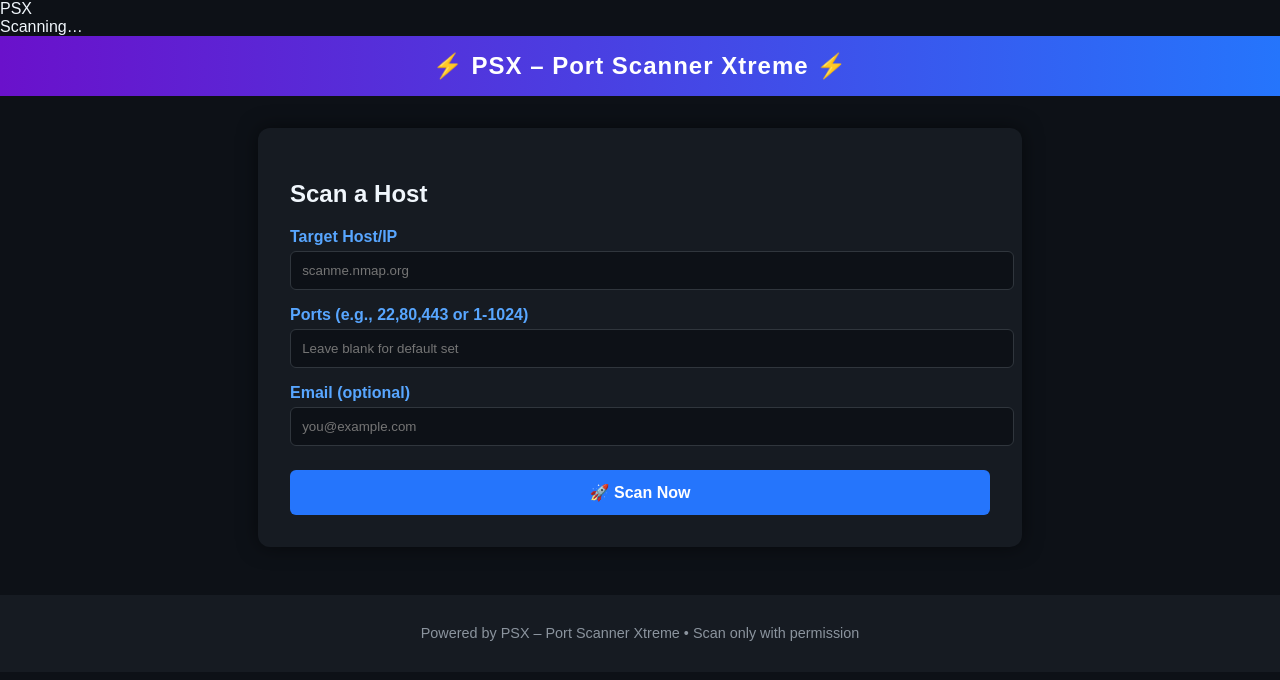
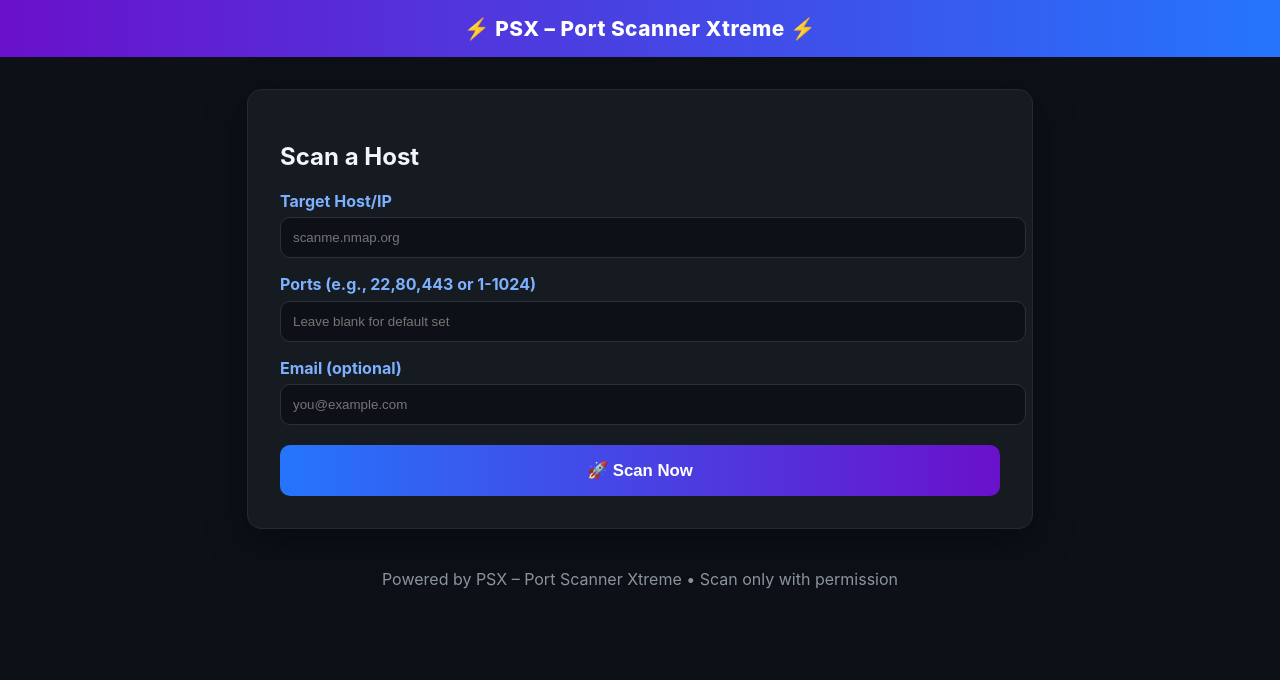
Before and after one commit to RishabSolemn/open-port-scanner, a FastAPI app: page / in a window 1280 px wide. Shown: the top 680 px of the page. Run offline with FastAPI, Linux system fonts and the light colour scheme; data that the repository does not hold is empty.

Commit message:
Update styles.css

```diff
--- a/static/styles.css
+++ b/static/styles.css
@@ -1,7 +1,7 @@
-/* General Reset */
+/* Base */
 body {
   margin: 0;
-  font-family: Arial, sans-serif;
+  font-family: Inter, Segoe UI, Arial, sans-serif;
   background: #0d1117;
   color: #f0f6fc;
 }
@@ -13,84 +13,127 @@
   text-align: center;
   color: white;
   font-size: 1.8rem;
-  font-weight: bold;
-  letter-spacing: 1px;
+  font-weight: 800;
+  letter-spacing: 0.5px;
 }
-
-header .logo {
-  font-size: 1.5rem;
-}
+header .logo { font-size: 1.3rem; }
 
 /* Container */
 .container {
-  max-width: 700px;
+  max-width: 720px;
   margin: 2rem auto;
   background: #161b22;
-  border-radius: 12px;
+  border-radius: 14px;
   padding: 2rem;
-  box-shadow: 0 0 20px rgba(0,0,0,0.5);
+  box-shadow: 0 12px 40px rgba(0, 0, 0, 0.45);
+  border: 1px solid #232a33;
 }
 
-/* Form */
-form label {
+/* Labels & Inputs */
+label {
   display: block;
-  margin: 1rem 0 0.3rem;
-  font-weight: bold;
-  color: #58a6ff;
+  margin: 1rem 0 0.4rem;
+  font-weight: 700;
+  color: #7db0ff;
+}
+input {
+  width: 100%;
+  padding: 0.75rem;
+  border-radius: 10px;
+  border: 1px solid #2b313a;
+  background: #0d1117;
+  color: #f0f6fc;
+  outline: none;
+  transition: border 0.2s, box-shadow 0.2s;
+}
+input:focus {
+  border-color: #4b9dff;
+  box-shadow: 0 0 0 4px rgba(75, 157, 255, 0.15);
 }
 
-form input {
+/* Button */
+button {
+  margin-top: 1.25rem;
   width: 100%;
-  padding: 0.7rem;
-  border-radius: 6px;
-  border: 1px solid #30363d;
-  background: #0d1117;
-  color: #f0f6fc;
+  padding: 0.95rem;
+  border: none;
+  border-radius: 10px;
+  background: linear-gradient(90deg, #2575fc, #6a11cb);
+  color: #fff;
+  font-weight: 800;
+  cursor: pointer;
+  font-size: 1.05rem;
+  transition: transform 0.08s ease, filter 0.2s ease;
 }
+button:hover { filter: brightness(1.06); }
+button:active { transform: translateY(1px); }
 
-form input:focus {
-  outline: none;
-  border-color: #58a6ff;
-}
-
-form button {
-  margin-top: 1.5rem;
-  width: 100%;
-  padding: 0.8rem;
-  border: none;
-  border-radius: 6px;
-  background: #2575fc;
-  color: white;
-  font-weight: bold;
-  cursor: pointer;
-  font-size: 1rem;
-  transition: background 0.3s;
-}
-
-form button:hover {
-  background: #1e63d5;
-}
-
-/* Result Box */
+/* Result */
 .result {
   margin-top: 2rem;
-  padding: 1rem;
-  border: 1px solid #30363d;
-  border-radius: 8px;
+  padding: 1.2rem;
+  border: 1px solid #2c3541;
+  border-radius: 12px;
   background: #0d1117;
 }
-
 .result h3 {
-  margin-top: 0;
-  color: #58a6ff;
+  margin: 0 0 0.5rem;
+  color: #7db0ff;
 }
 
 /* Footer */
 footer {
-  margin-top: 3rem;
+  margin: 2.5rem auto;
   text-align: center;
-  padding: 1rem;
-  background: #161b22;
-  font-size: 0.9rem;
   color: #8b949e;
 }
+
+/* ===== Premium Loader Overlay ===== */
+.psx-loader.hidden { display: none; }
+.psx-loader {
+  position: fixed; inset: 0;
+  display: grid; place-items: center;
+  background: rgba(6, 10, 16, 0.55);   /* translucent backdrop */
+  backdrop-filter: blur(6px);          /* subtle glass blur */
+  z-index: 9999;
+}
+
+.psx-loader-wrap {
+  position: relative;
+  width: 160px; height: 160px;
+  display: grid; place-items: center;
+  isolation: isolate;
+}
+
+.psx-ring {
+  position: absolute; inset: 0;
+  border-radius: 50%;
+  border: 6px solid transparent;
+  border-top-color: #6a11cb;
+  border-right-color: #2575fc;
+  box-shadow:
+    0 0 24px rgba(106, 17, 203, 0.35),
+    0 0 24px rgba(37, 117, 252, 0.35) inset;
+  animation: psx-spin 1s linear infinite;
+}
+
+.psx-core {
+  position: relative;
+  font-weight: 900;
+  letter-spacing: 1px;
+  font-size: 1.2rem;
+  color: #dbe7ff;
+  text-shadow: 0 2px 14px rgba(85, 149, 255, 0.45);
+  z-index: 2;
+}
+
+.psx-sub {
+  position: absolute;
+  bottom: -34px;
+  font-size: 0.9rem;
+  color: #bcd2ff;
+  font-weight: 700;
+  letter-spacing: 0.5px;
+}
+
+@keyframes psx-spin { to { transform: rotate(360deg); } }
```
